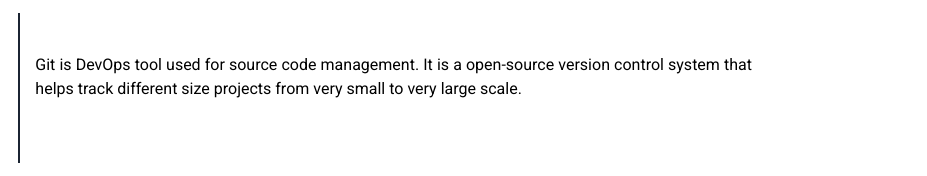
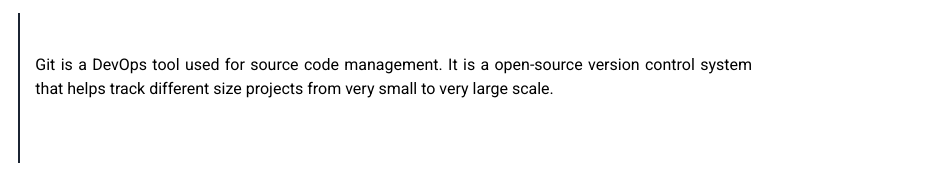
Before and after one commit to bernardo-bryan/webportfolio, a plain HTML site: page index.html in a window 1280 px wide. Shown: the part 3336-3512 px from the top of the page, 353-1280 px from the left. Drawn offline with nearby package versions, Linux system fonts and the light colour scheme.

Commit message:
correct spelling

```diff
--- a/index.html
+++ b/index.html
@@ -281,7 +281,7 @@
         <img src="./logo-git.png" class="img-fluid">Git
       </div>
       <div id="tp4" class="col-lg-7 col-sm-12 mt-5 text-justify ">
-        <p>Git is DevOps tool used for source code management. It is a open-source version control system that helps track different size projects from very small to very large scale.</p>
+        <p>Git is a DevOps tool used for source code management. It is a open-source version control system that helps track different size projects from very small to very large scale.</p>
       </div>
     </div>
     <div class="row  justify-content-center"  id="toolimg5">
```
